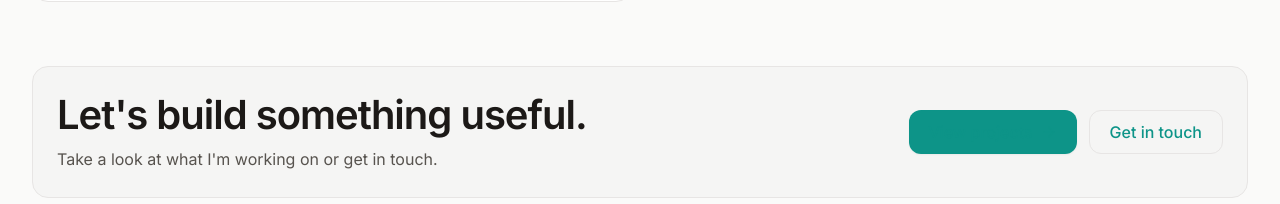
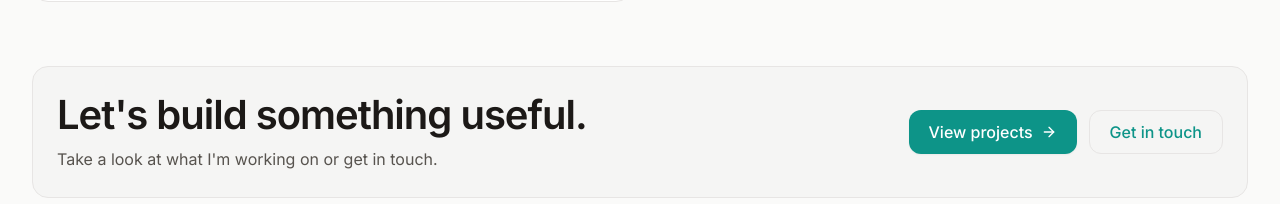
Before and after one commit to joshuaargent/TS_Portfolio, a Next.js app: page /about in a window 1280 px wide. Shown: the part 2330-2534 px from the top of the page. Built offline with nearby package versions, Linux system fonts and the light colour scheme; no server answers.

Commit message:
Update project link styling: ensure text color remains white on hover

```diff
--- a/src/app/about/page.tsx
+++ b/src/app/about/page.tsx
@@ -221,7 +221,7 @@ export default async function AboutPage() {
               </div>
               <div className="flex flex-wrap gap-3">
                 <Button asChild>
-                  <Link href="/projects">
+                  <Link href="/projects" className="!text-white hover:!text-white">
                     View projects
                     <ArrowRight className="h-4 w-4" aria-hidden="true" />
                   </Link>
```
